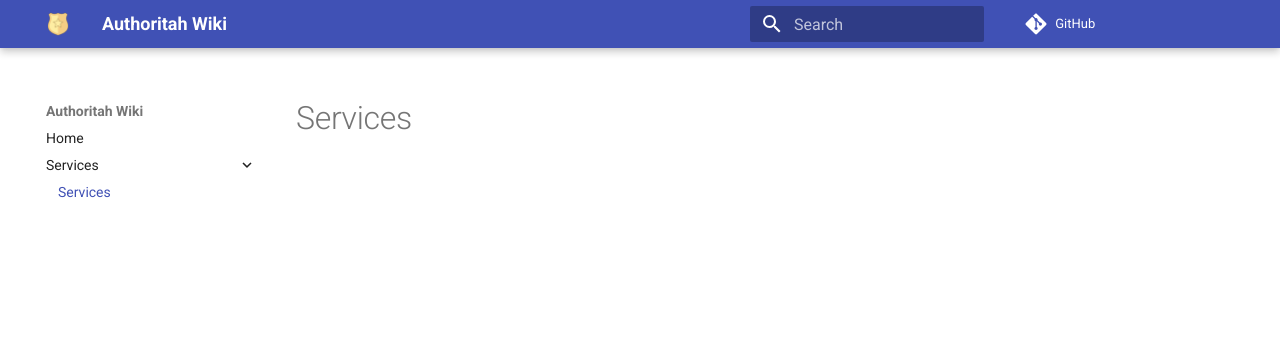
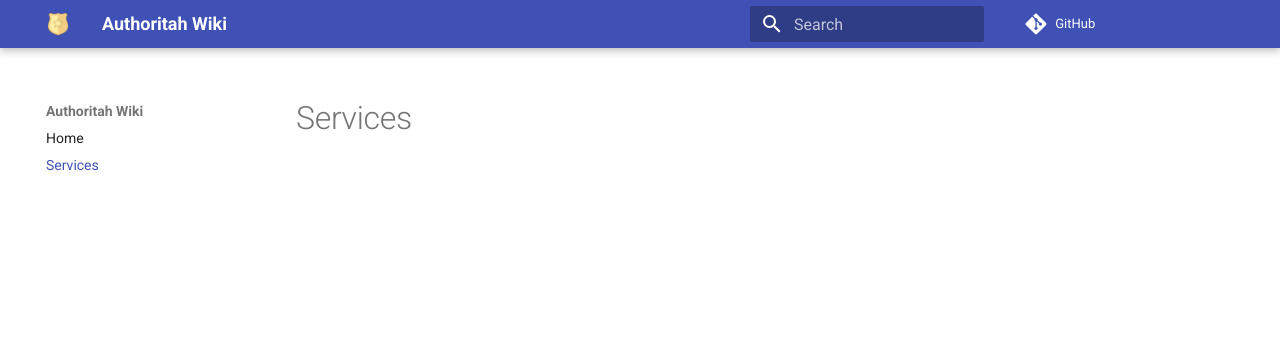
Before and after one commit to NX211/authoritah-wiki, an MkDocs documentation site: the page built from docs/services/index.md, in a window 1280 px wide. Shown: the top 350 px of the page. Built offline with MkDocs 1.6.1 and Material for MkDocs 9.7.7, drawn with Linux system fonts in a browser that asks for light colours; comment, search, counter and statistics services are not loaded.

Commit message:
change services layout

```diff
--- a/mkdocs.yml
+++ b/mkdocs.yml
@@ -9,7 +9,6 @@ theme:
   favicon: images/favicon.png
   features:
     - search.suggest
-
 
 plugins:
   - search:
@@ -45,5 +44,4 @@ extra:
 
 nav:
   - Home: index.md
-  - Services:
-    - services/index.md
+  - Services: services/index.md
```
